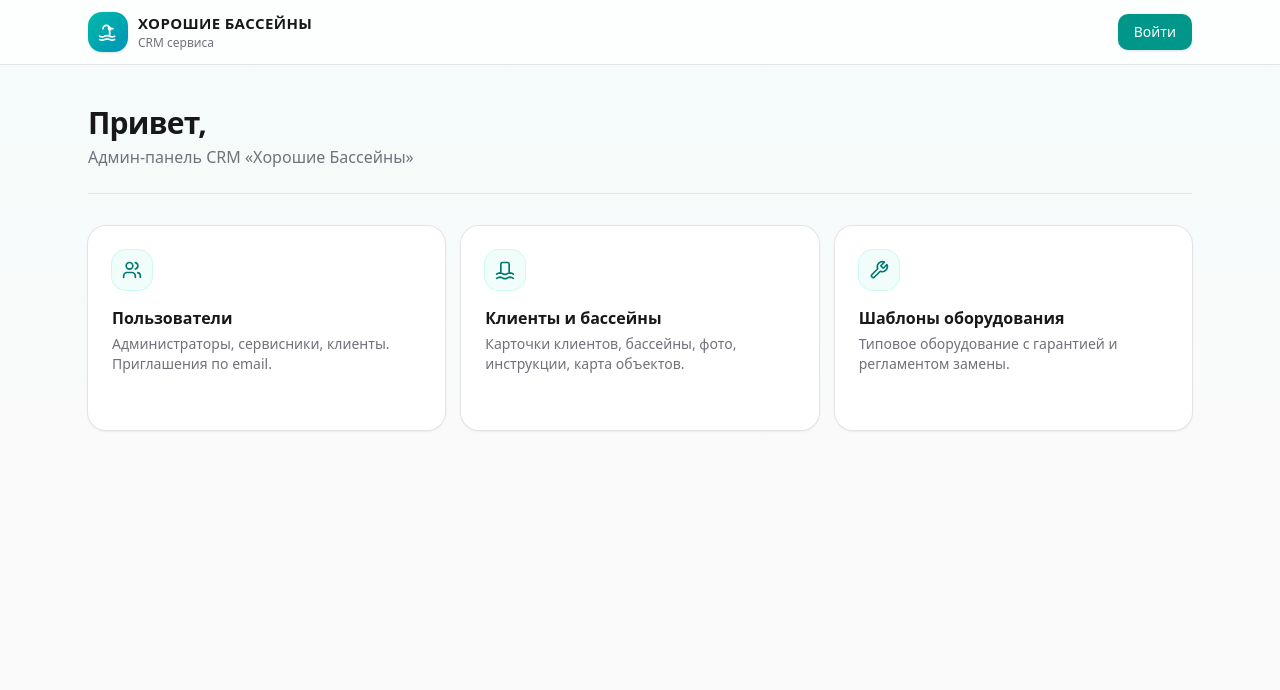
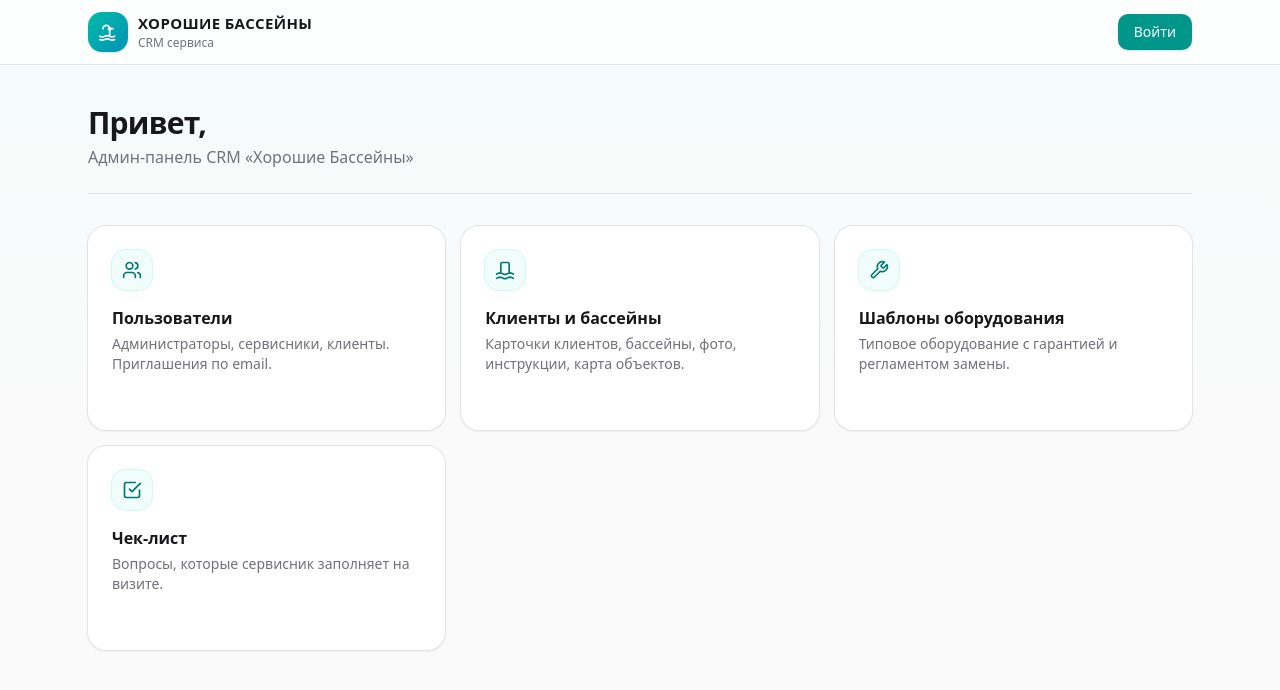
Before and after one commit to romprogramist/good-pools-crm, a Next.js app: page /admin in a window 1280 px wide. Shown: the top 690 px of the page. Built offline with nearby package versions, Linux system fonts and the light colour scheme; no server answers.

Commit message:
этап 6: ссылка на чек-лист на главной админа

```diff
--- a/src/app/admin/page.tsx
+++ b/src/app/admin/page.tsx
@@ -39,6 +39,17 @@ const SECTIONS = [
       </svg>
     ),
   },
+  {
+    href: "/admin/checklist",
+    title: "Чек-лист",
+    description: "Вопросы, которые сервисник заполняет на визите.",
+    icon: (
+      <svg viewBox="0 0 24 24" fill="none" stroke="currentColor" strokeWidth="2" strokeLinecap="round" strokeLinejoin="round" className="h-5 w-5">
+        <path d="M9 11l3 3L22 4" />
+        <path d="M21 12v7a2 2 0 0 1-2 2H5a2 2 0 0 1-2-2V5a2 2 0 0 1 2-2h11" />
+      </svg>
+    ),
+  },
 ];
 
 export default async function AdminHome() {
```
